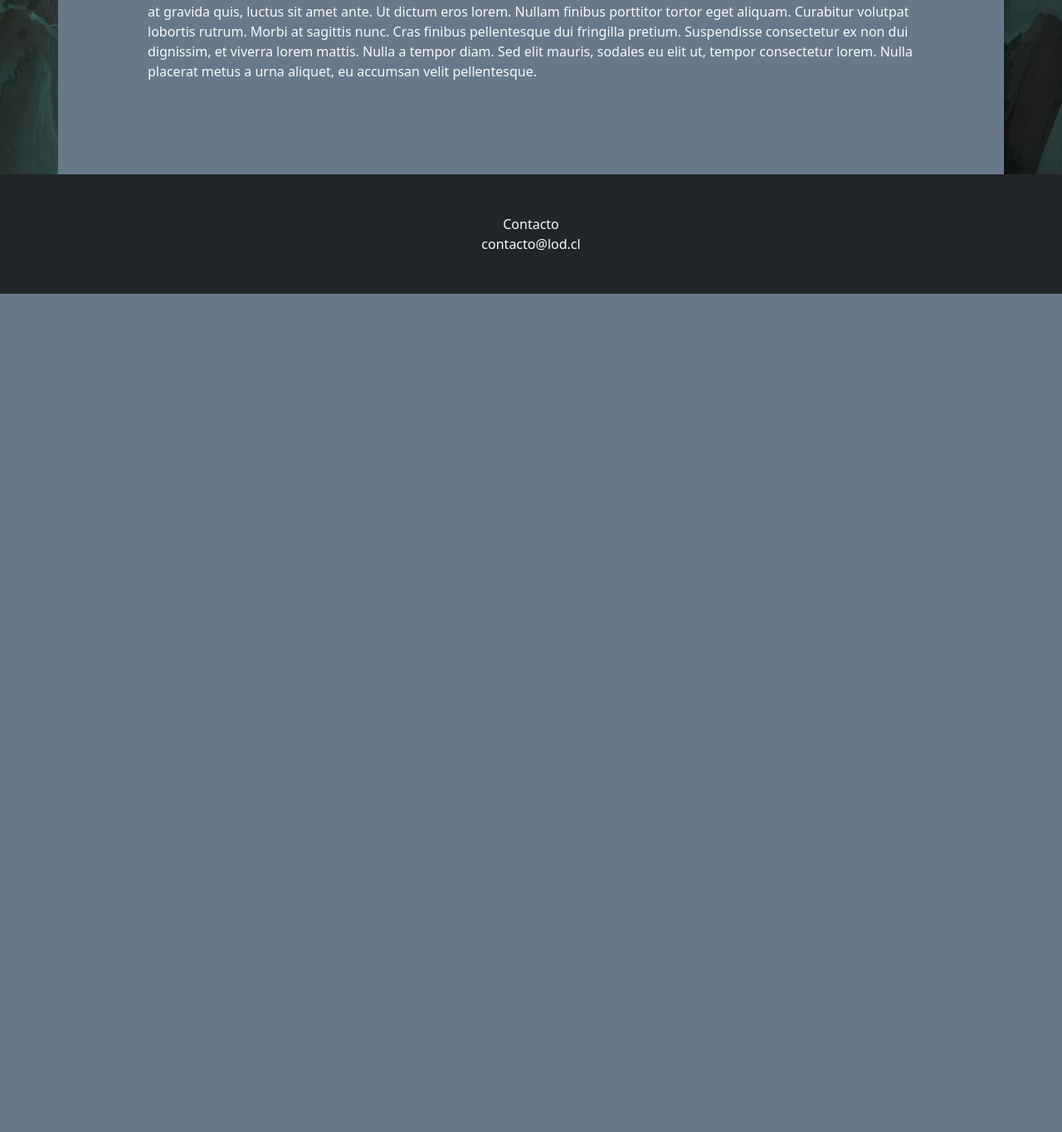
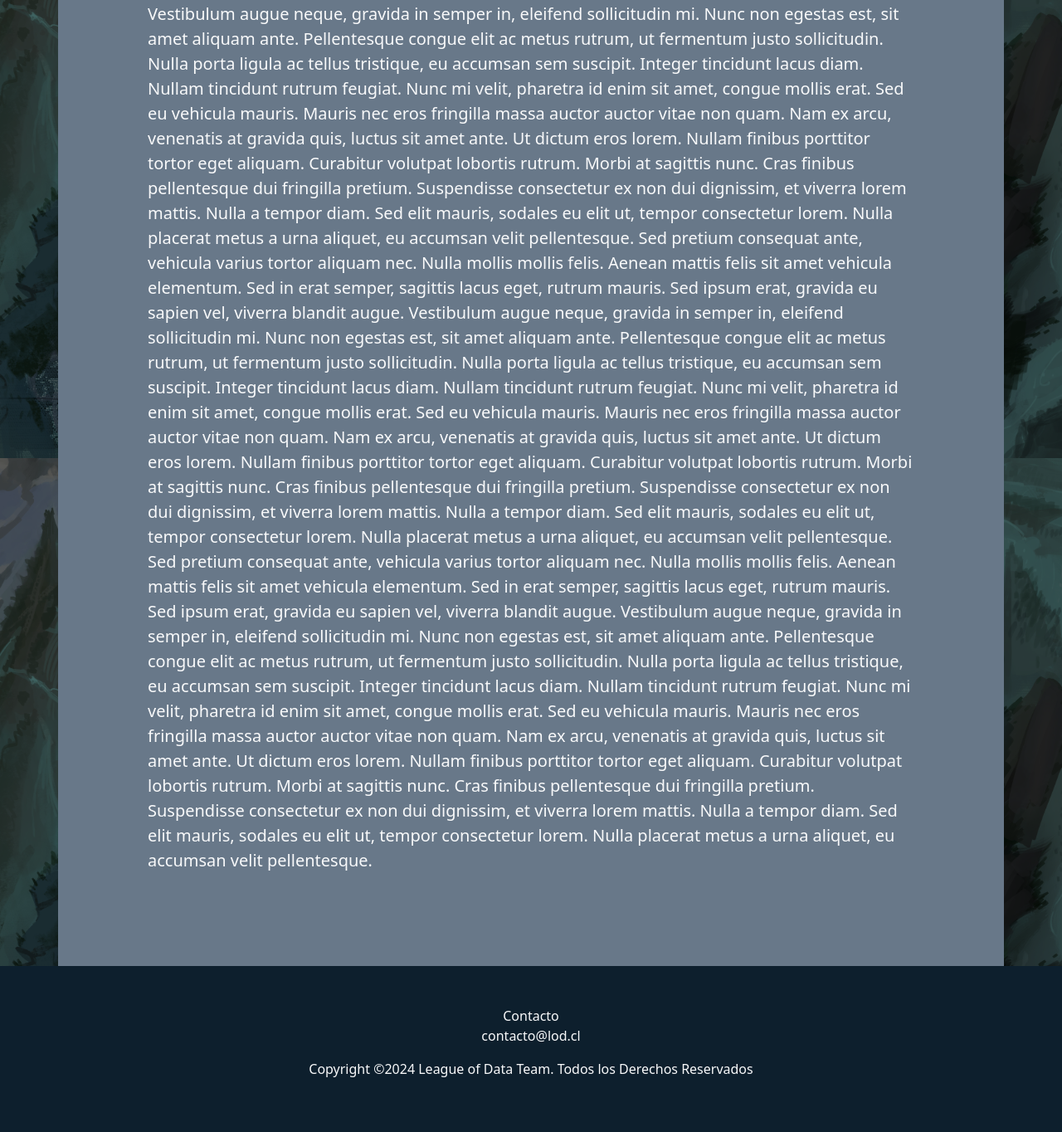
Before and after one commit to ArielleVergara/League-of-Data, a Django app: page / in a window 1280 px wide. Shown: the part 1848-3212 px from the top of the page at 83% size. Before the commit the page ends 2202 px from the top, so only its background shows below. Run offline with Django 5.2, Linux system fonts and the light colour scheme.

Commit message:
Nav Color, Marca Footer y Translate

```diff
--- a/league_of_data/app/form.py
+++ b/league_of_data/app/form.py
@@ -8,6 +8,6 @@ region_choices = {
 }
 
 class summoner_form(forms.Form):
-    summoner_name = forms.CharField(label='Summoner name', max_length=100)
-    summoner_tag = forms.CharField(label='Summoner tag', max_length=100)
-    summoner_region = forms.ChoiceField(label='Summoner Region', choices= region_choices)
+    summoner_name = forms.CharField(label='Nombre Invocador', max_length=100)
+    summoner_tag = forms.CharField(label='Tag Invocador', max_length=100)
+    summoner_region = forms.ChoiceField(label='Región', choices= region_choices)
--- a/league_of_data/app/static/css/estilos.css
+++ b/league_of_data/app/static/css/estilos.css
@@ -14,6 +14,10 @@ a{
 
 .nav-link:hover{
     color: bisque;
+}
+
+.custom-nav{
+    background-color: #0D1F2D;
 }
 
 .container{
--- a/league_of_data/app/templates/base.html
+++ b/league_of_data/app/templates/base.html
@@ -12,7 +12,7 @@
 <body>
     <header>
 
-        <nav class="navbar navbar-expand-lg bg-dark">
+        <nav class="navbar navbar-expand-lg custom-nav">
 
             <a href="{% url 'home' %}" class="Logo">
                 <img src="{% static 'imgs/Logo.jpeg' %}" href="" width="100" height="100" >
@@ -52,11 +52,14 @@
     </div>
 
 
-    <footer class="bg-dark text-light">
+    <footer class="text-light custom-nav">
         <div class="p-5 text-center">
             Contacto
             <br>
-            contacto@lod.cl
+            <p>contacto@lod.cl</p>
+            <p>Copyright &copy;{% now "Y" %} League of Data Team.
+                Todos los Derechos Reservados
+            </p>
         </div>
 
 
--- a/league_of_data/app/templates/home.html
+++ b/league_of_data/app/templates/home.html
@@ -7,7 +7,7 @@
         ¿Qué es League of Data?
     </h2>
 
-    <p class="p-5">
+    <p class="p-5 fs-5">
         Sed pretium consequat ante, vehicula varius tortor aliquam nec. Nulla mollis mollis felis.
         Aenean mattis felis sit amet vehicula elementum. Sed in erat semper, sagittis lacus eget,
         rutrum mauris. Sed ipsum erat, gravida eu sapien vel, viverra blandit augue. Vestibulum augue neque,
--- a/league_of_data/league_of_data/settings.py
+++ b/league_of_data/league_of_data/settings.py
@@ -23,7 +23,7 @@ BASE_DIR = Path(__file__).resolve().parent.parent
 SECRET_KEY = 'django-insecure-&07w7&*8lfog_*9!#^m6#&3hhl90_(%0ghg41c0y^7s=4cs2kh'
 
 #Editar API cada 24hrs
-RIOT_API_KEY = ''
+RIOT_API_KEY = 'RGAPI-9e117f03-68c2-497a-88b6-0796e35e7c7a'
 
 # SECURITY WARNING: don't run with debug turned on in production!
 DEBUG = True
```
Also changed, not shown: league_of_data/app/templates/data_visualization.html (+11 -11 lines), league_of_data/db.sqlite3.
